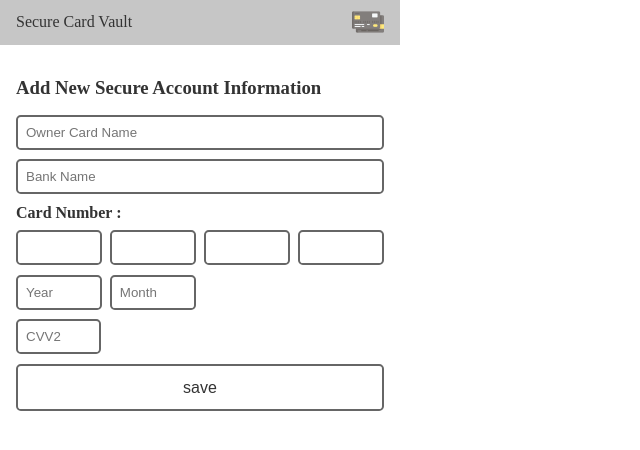
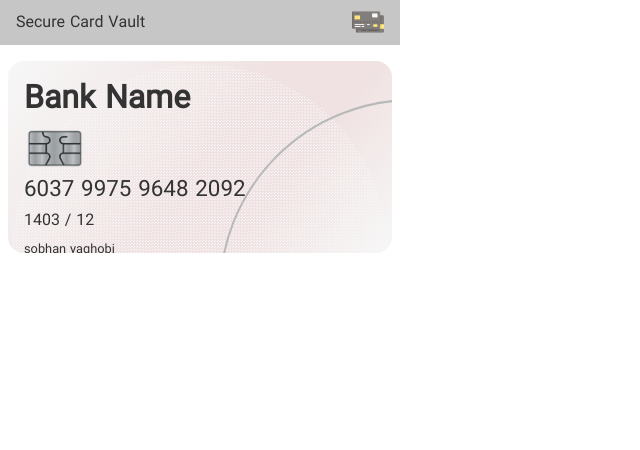
Before and after one commit to sobhan-y80/secure-card-vault, a browser extension: page index.html in a window 1280 px wide. Shown: the whole page, without its empty margins (0-640 px from the left). Drawn offline with Linux system fonts and the light colour scheme.

Commit message:
style card bank finish

```diff
--- a/css/style.css
+++ b/css/style.css
@@ -1,4 +1,9 @@
+@font-face {
+    font-family: IranSansWeb;
+    src: url("../public/font/IRANSansWeb.ttf");
+}
 * {
+    font-family: IranSansWeb;
     margin: 0;
     padding: 0;
     box-sizing: border-box;
@@ -30,14 +35,28 @@ input::-webkit-inner-spin-button {
 :root {
     --dark-color: #333333;
     --dark-light-color: #5555;
+    --light-color: #b7b9ba;
+    --dark-blue: #243d50;
+    --light-blue: #435362;
     --gray-dark-color: #666;
-    --light-color: #ffffff;
+    --white-color: #ffffff;
+
     --background-color: var(--dark-color);
-    --text-color: var(--light-color);
+    --text-color: var(--white-color);
+
+    --card-text-color: var(--light-color);
+    --card-background-color: var(--dark-blue);
+    --card-lighter-background-color: var(--light-blue);
+    --top-circle: -140%;
+    --left-circle: 35%;
 }
 
 .padding_side {
     padding: 0 1rem;
+}
+
+.pointer {
+    cursor: pointer;
 }
 
 body {
@@ -49,8 +68,14 @@ body {
 
 @media (prefers-color-scheme: light) {
     :root {
-        --background-color: var(--light-color);
+        --background-color: var(--white-color);
         --text-color: var(--dark-color);
+
+        --card-text-color: var(--light-color);
+        --card-background-color: #f7f7f7;
+        --card-lighter-background-color: #f0e2e2;
+        --top-circle: 20%;
+        --left-circle: 55%;
     }
 }
 
@@ -68,6 +93,7 @@ header img {
 }
 
 .form_wrapper {
+    display: none;
     margin-top: 2rem;
 }
 
@@ -110,3 +136,94 @@ header img {
     color: var(--background-color);
     background-color: var(--text-color);
 }
+
+.card__wrapper {
+    padding: 1rem 0.5rem 0 0.5rem;
+    display: flex;
+    flex-flow: column;
+    gap: 2rem;
+}
+
+.card {
+    width: 100%;
+    height: 12rem;
+    padding: 0.9rem 1rem;
+    border-radius: 1rem;
+    background: linear-gradient(
+        -232deg,
+        var(--card-background-color),
+        var(--card-lighter-background-color) 50% 70%,
+        var(--card-background-color)
+    );
+    display: flex;
+    flex-flow: column;
+    justify-content: space-between;
+    position: relative;
+    overflow: hidden;
+}
+
+.circle_card {
+    width: 100%;
+    height: 200%;
+    clip-path: circle(49% at 50% 50%);
+    background: linear-gradient(
+            45deg,
+            var(--card-background-color) 25%,
+            transparent 25%,
+            transparent 75%,
+            var(--card-background-color) 75%,
+            var(--card-background-color)
+        ),
+        linear-gradient(
+            45deg,
+            var(--card-background-color) 25%,
+            transparent 25%,
+            transparent 75%,
+            var(--card-background-color) 75%,
+            var(--card-background-color)
+        );
+    background-size: 3px 3px;
+    position: absolute;
+    z-index: 0;
+    transform: translate(-50%, -50%);
+    top: 100%;
+    left: 50%;
+}
+.card::after {
+    content: "";
+    width: 100%;
+    height: 200%;
+    border: 0.15rem solid var(--card-text-color);
+    border-radius: 50%;
+    position: absolute;
+    top: var(--top-circle);
+    left: var(--left-circle);
+}
+.card *:not(.circle_card) {
+    position: relative;
+    z-index: 1;
+}
+
+.card__chip_wrapper {
+    width: 100%;
+    height: 3rem;
+}
+
+.card__chip_wrapper img {
+    height: 100%;
+    -webkit-user-drag: none;
+    user-select: none;
+}
+
+#card__card_number_wrapper {
+    font-size: 1.4rem;
+}
+
+#card__date,
+#card__owner_name {
+    font-size: 0.8rem;
+}
+
+#card__owner_name {
+    margin-top: 0.4rem;
+}
--- a/index.html
+++ b/index.html
@@ -11,7 +11,7 @@
     <body>
         <header class="padding_side">
             <p>Secure Card Vault</p>
-            <img src="/images/card-icon.png" alt="logo" />
+            <img src="public/images/card-icon.png" alt="logo" />
         </header>
         <div class="form_wrapper padding_side">
             <h3>Add New Secure Account Information</h3>
@@ -33,6 +33,28 @@
                 <button class="from__save_btn">save</button>
             </form>
         </div>
+        <div class="card__wrapper">
+            <div class="card">
+                <div class="circle_card"></div>
+                <h1 class="card__bank_name">Bank Name</h1>
+                <div class="card__chip_wrapper">
+                    <img class="card__chip" src="/public/images/credit-chip.png" alt="" />
+                </div>
+                <div title="click to copy">
+                    <div id="card__card_number_wrapper" class="pointer">
+                        <span>6037</span>
+                        <span>9975</span>
+                        <span>9648</span>
+                        <span>2092</span>
+                    </div>
+                    <div class="card__date">
+                        <span id="year" class="pointer" title="click to copy">1403</span> /
+                        <span id="month" class="pointer">12</span>
+                    </div>
+                    <div title="click to copy" id="card__owner_name" class="pointer">sobhan yaghobi</div>
+                </div>
+            </div>
+        </div>
     </body>
     <!-- %% END BODY -->
 </html>
--- a/js/scripts.js
+++ b/js/scripts.js
@@ -43,6 +43,7 @@ const saveCardAction = () => {
     saveLocalStorage("cards", mainCards);
     clearForm();
 };
+
 //$$ Evnet Handler
 cardNumberInputsElm.forEach((inputFiled) => {
     inputFiled.addEventListener("focus", () => inputFiled.select());
```
Also changed, not shown: manifest.json, public/font/IRANSansWeb.ttf (added), public/images/card-icon.png (renamed from images/card-icon.png), public/images/credit-chip.png (added).
